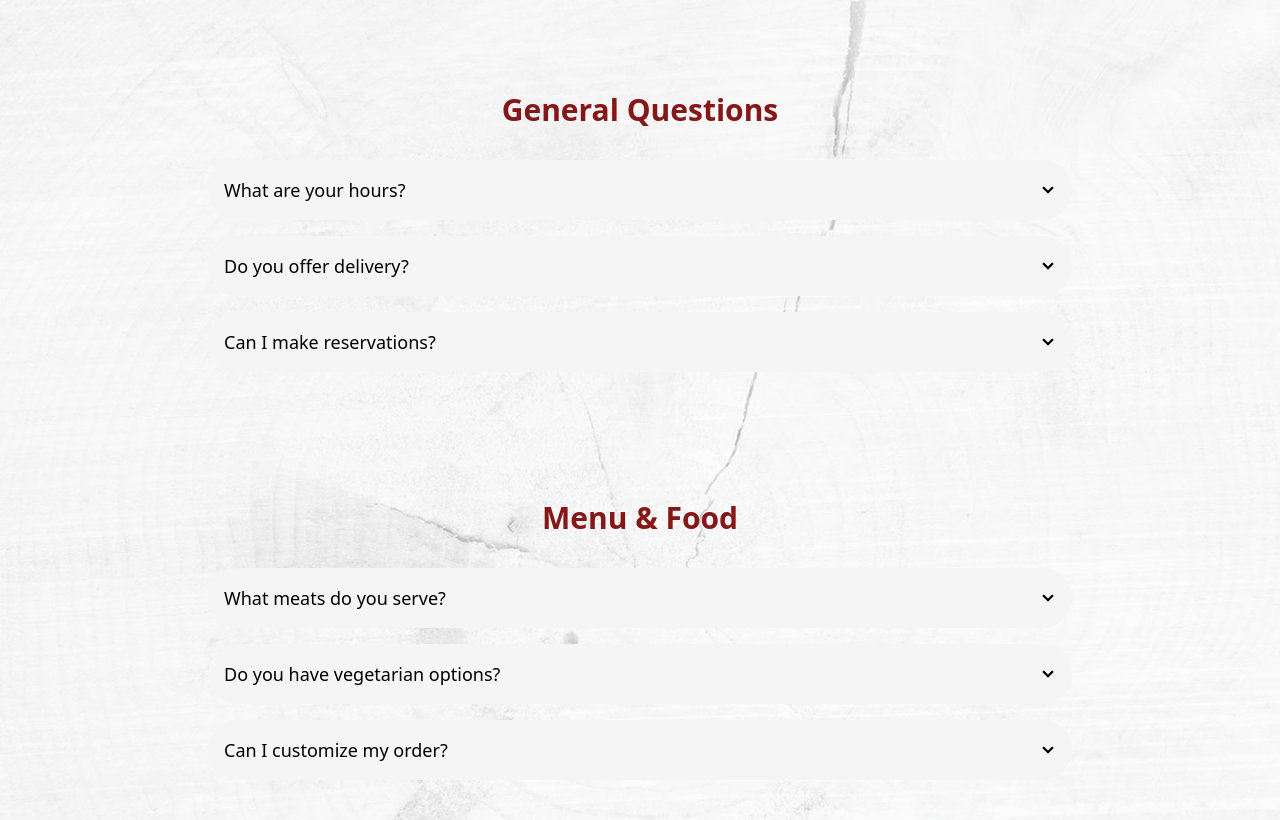
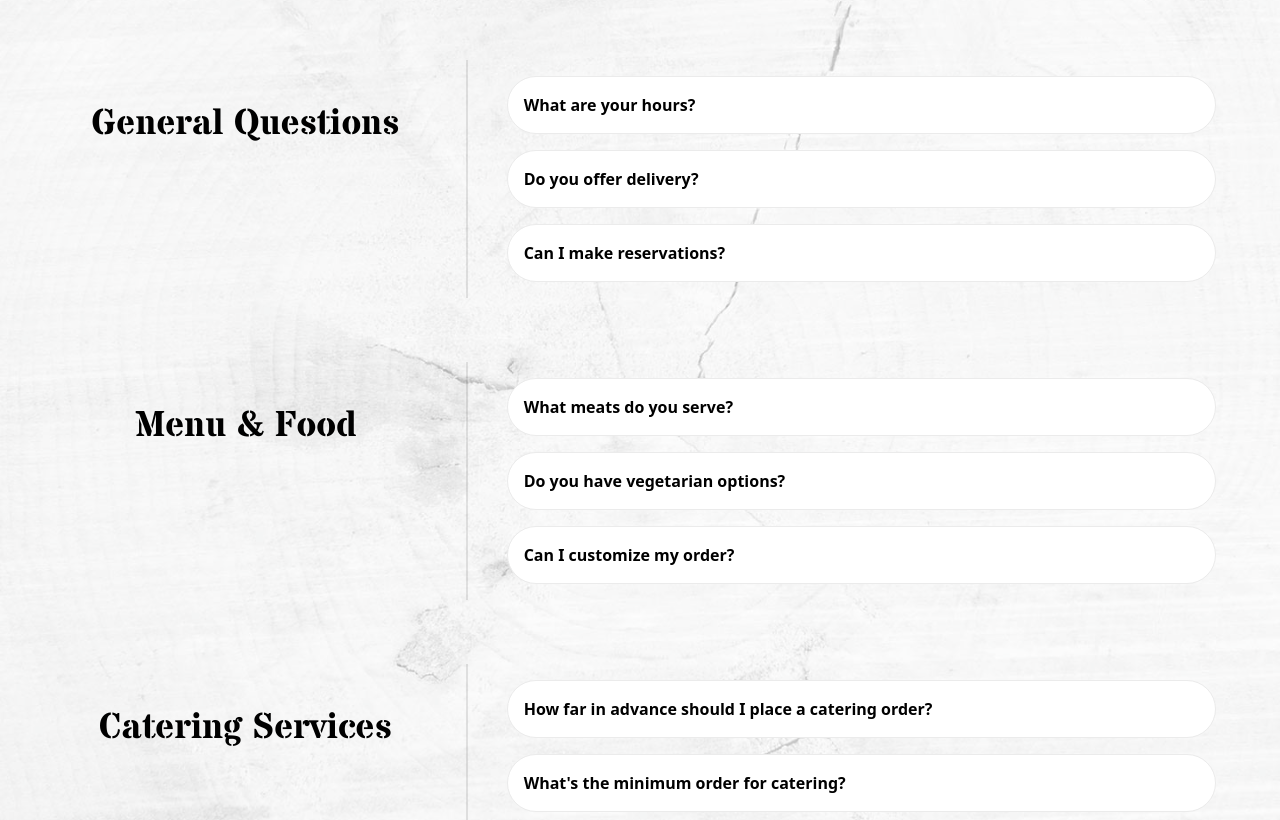
Before and after one commit to qoryhanisagal/catering-delivery-app, a React (Vite) app in the folder client/: page /faqs in a window 1280 px wide. Shown: the part 496-1316 px from the top of the page. Built offline with nearby package versions, Linux system fonts and the light colour scheme.

Commit message:
feat: update FAQs page layout and styling
- Centered h3 titles in FAQ sections
- Updated FAQs component to use tabIndex focus behavior
- Improved collapse styling with consistent borders
- Fixed alignment issues in FAQ layout sections

```diff
--- a/client/src/components/FAQs/FAQs.jsx
+++ b/client/src/components/FAQs/FAQs.jsx
@@ -1,4 +1,4 @@
-export default function FAQs({ faqs, title = 'Frequently Asked Questions' }) {
+export default function FAQs({ faqs }) {
   if (!faqs || faqs.length === 0) {
     return (
       <div className="text-center py-8">
@@ -8,24 +8,21 @@ export default function FAQs({ faqs, title = 'Frequently Asked Questions' }) {
   }
 
   return (
-    <div className="max-w-4xl mx-auto px-4 py-8">
-      <h2 className="text-3xl font-bold text-center mb-8 text-primary">
-        {title}
-      </h2>
-
     <div className="space-y-4">
       {faqs.map((faq) => (
-          <div key={faq.id} className="collapse collapse-arrow bg-base-200">
-            <input type="radio" name="faq-accordion" />
-            <div className="collapse-title text-lg font-medium">
+        <div
+          key={faq.id}
+          tabIndex={0}
+          className="collapse bg-base-100 border-base-300 border"
+        >
+          <div className="collapse-title font-semibold">
             {faq.question}
           </div>
-            <div className="collapse-content">
-              <p className="text-base-content/80">{faq.answer}</p>
+          <div className="collapse-content text-sm">
+            {faq.answer}
           </div>
         </div>
       ))}
     </div>
-    </div>
   );
 }
--- a/client/src/components/HeroLayout/HeroLayout.jsx
+++ b/client/src/components/HeroLayout/HeroLayout.jsx
@@ -7,6 +7,7 @@ export default function HeroLayout({
   heroSubtitleClass,
   featuredImage = '/src/assets/img/page-stamp.png',
   allowStacking = true, // New prop to control stacking behavior
+  contentAlignment = 'center', // Prop for main content alignment
   children,
 }) {
   return (
@@ -31,7 +32,7 @@ export default function HeroLayout({
             <div className="flex-1">
               {/* Main hero title - now defaults to stencil font, can still be overridden with heroTitleClass */}
               <h1
-                className={`text-4xl lg:text-5xl mb-6 ${
+                className={`text-5xl lg:text-6xl xl:text-7xl mb-6 ${
                   heroTitleClass || 'text-primary font-stardos-stencil-bold'
                 }`}
               >
@@ -83,14 +84,32 @@ export default function HeroLayout({
           >
             {/* Semi-transparent overlay to make text readable over background image */}
             {/* bg-base-100/70 means use the theme's base background color at 70% opacity */}
-            <div className="bg-base-100/70 min-h-screen p-4 lg:p-8">
+            <div
+              className={`bg-base-100/70 min-h-screen p-4 lg:p-8 ${
+                contentAlignment === 'left'
+                  ? 'text-left'
+                  : contentAlignment === 'right'
+                    ? 'text-right'
+                    : 'text-center'
+              }`}
+            >
               {/* This is where all the page content gets rendered via the children prop */}
               {children}
             </div>
           </div>
         ) : (
           /* If no background image, just use a plain content area with theme colors */
-          <div className="min-h-screen p-4 lg:p-8">{children}</div>
+          <div
+            className={`min-h-screen p-4 lg:p-8 ${
+              contentAlignment === 'left'
+                ? 'text-left'
+                : contentAlignment === 'right'
+                  ? 'text-right'
+                  : 'text-center'
+            }`}
+          >
+            {children}
+          </div>
         )}
       </div>
     </div>
--- a/client/src/pages/FAQsPage/FAQsPage.jsx
+++ b/client/src/pages/FAQsPage/FAQsPage.jsx
@@ -12,9 +12,10 @@ export default function FAQsPage() {
       <HeroLayout
         allowStacking={false}
         heroImage={heroBackgrounds.hero1}
-        heroTitle="FAQs"
+        heroTitle="Frequently Asked Questions"
         heroSubtitle="Find answers to commonly asked questions about our BBQ, menu, catering, and more."
         contentBackgroundImage={contentBackgrounds.woodTexture}
+        contentAlignment="left"
         heroTitleClass="text-accent text-left font-stardos-stencil-bold"
         heroSubtitleClass="text-left font-stardos-stencil-normal text-accent-content"
       >
@@ -22,17 +23,53 @@ export default function FAQsPage() {
         <div className="container mx-auto px-4 py-8 space-y-16 text-left">
           {/* General FAQs */}
           <section>
-            <FAQs faqs={generalFAQs} title="General Questions" />
+            <div className="flex w-full flex-col lg:flex-row items-start">
+              <div className="card rounded-box flex h-32 flex-none w-full lg:w-1/3 items-center justify-center">
+                <div className="text-center">
+                  <h3 className="text-4xl font-semibold font-stardos-stencil-bold">
+                    General Questions
+                  </h3>
+                </div>
+              </div>
+              <div className="divider lg:divider-horizontal"></div>
+              <div className="card rounded-box flex-1 p-4">
+                <FAQs faqs={generalFAQs} showTitle={false} />
+              </div>
+            </div>
           </section>
 
           {/* Menu FAQs */}
           <section>
-            <FAQs faqs={menuFAQs} title="Menu & Food" />
+            <div className="flex w-full flex-col lg:flex-row items-start">
+              <div className="card rounded-box flex h-32 flex-none w-full lg:w-1/3 items-center justify-center">
+                <div className="text-center">
+                  <h3 className="text-4xl font-semibold font-stardos-stencil-bold">
+                    Menu & Food
+                  </h3>
+                </div>
+              </div>
+              <div className="divider lg:divider-horizontal"></div>
+              <div className="card rounded-box flex-1 p-4">
+                <FAQs faqs={menuFAQs} showTitle={false} />
+              </div>
+            </div>
           </section>
 
           {/* Catering FAQs */}
           <section>
-            <FAQs faqs={cateringFAQs} title="Catering Services" />
+            <div className="flex w-full flex-col lg:flex-row items-start">
+              <div className="card rounded-box flex h-32 flex-none w-full lg:w-1/3 items-center justify-center">
+                <div className="text-center">
+                  <h3 className="text-4xl font-semibold font-stardos-stencil-bold">
+                    Catering Services
+                  </h3>
+                </div>
+              </div>
+              <div className="divider lg:divider-horizontal"></div>
+              <div className="card rounded-box flex-1 p-4 flex flex-col justify-start">
+                <FAQs faqs={cateringFAQs} showTitle={false} />
+              </div>
+            </div>
           </section>
         </div>
       </HeroLayout>
```
Lines whose indentation alone changed are shown as unchanged.
